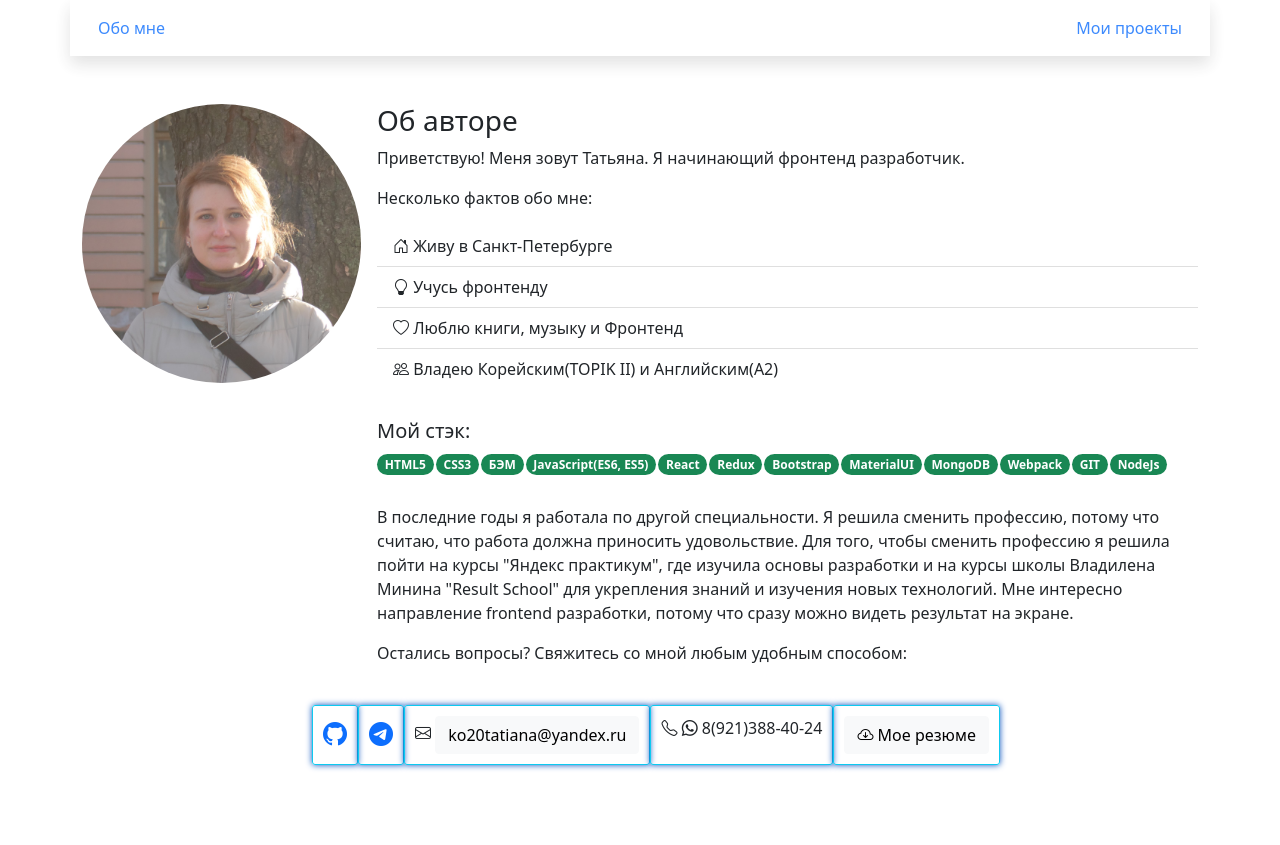
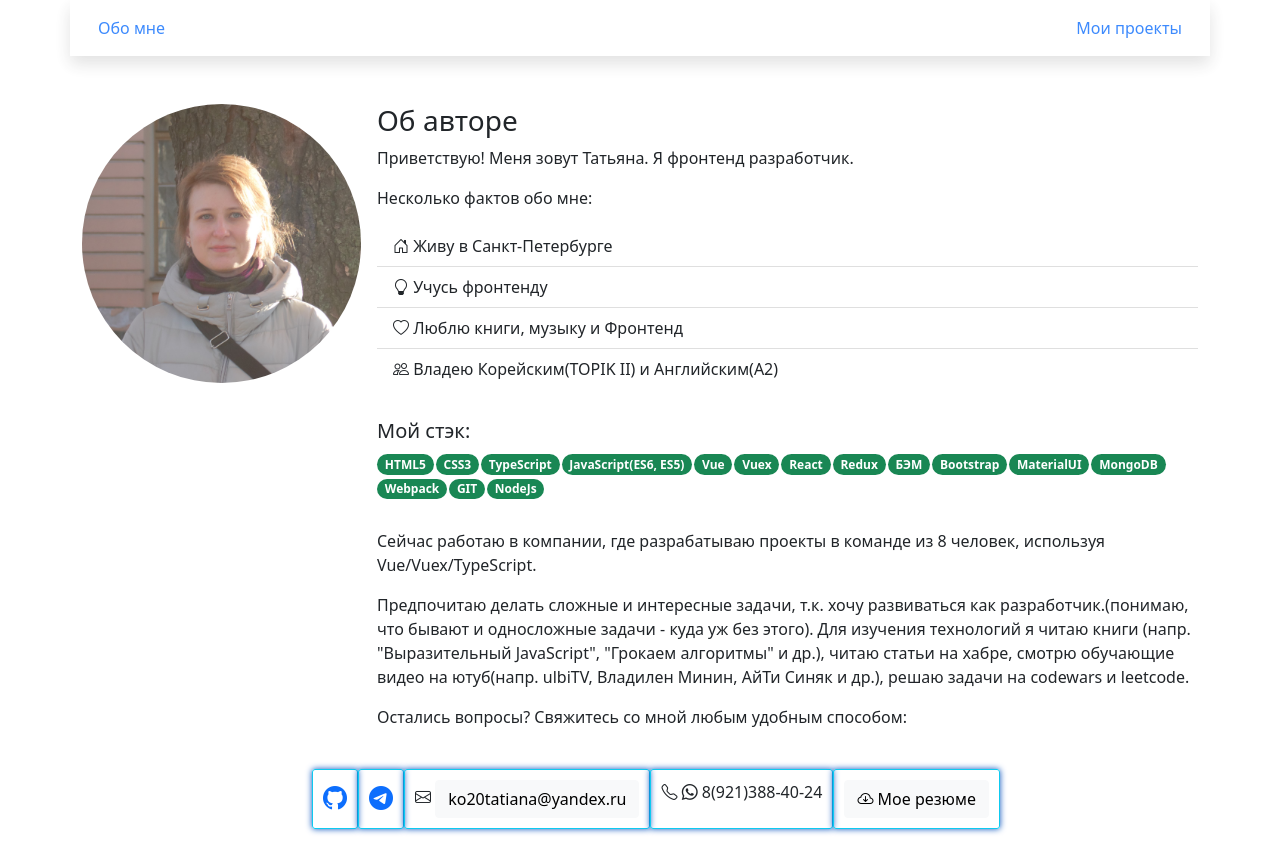
Before and after one commit to HaneulSky/portfolio, a React (Create React App) app: page /portfolio in a window 1280 px wide. Before the commit the page ends 800 px from the top, so only its background shows below. Built offline with nearby package versions, Linux system fonts and the light colour scheme; the HTML template or start-up script is replaced by a standard one.

Commit message:
updated description about me

```diff
--- a/src/app/components/layouts/about/about.jsx
+++ b/src/app/components/layouts/about/about.jsx
@@ -6,65 +6,81 @@ const About = () => {
     const photoStyles = `rounded-circle flex-shrink-0 ${aboutStyles.photo}`;
     const containerStyles = `d-flex mb-4 ${aboutStyles.container}`;
     const stacklItemStyles = `badge rounded-pill bg-success ${aboutStyles.item}`;
-    const stack = ["HTML5", "CSS3", "БЭМ", "JavaScript(ES6, ES5)", "React", "Redux", "Bootstrap", "MaterialUI", "MongoDB", "Webpack", "GIT", "NodeJs"];
+    const stack = [
+        "HTML5",
+        "CSS3",
+        "TypeScript",
+        "JavaScript(ES6, ES5)",
+        "Vue",
+        "Vuex",
+        "React",
+        "Redux",
+        "БЭМ",
+        "Bootstrap",
+        "MaterialUI",
+        "MongoDB",
+        "Webpack",
+        "GIT",
+        "NodeJs"
+    ];
     return (
         <div className="container h-100 mb-4">
             {" "}
             <div className={containerStyles}>
-                <img
-                    src={myphoto}
-                    className={photoStyles}
-                    alt="Мое фото"
-                />
+                <img src={myphoto} className={photoStyles} alt="Мое фото" />
                 <div className="flex-grow-1 ms-3">
                     {" "}
                     <h3>Об авторе</h3>
                     <p className="fst-normal" style={{ fontSize: 1 + "rem" }}>
-                        Приветствую! Меня зовут Татьяна. Я начинающий фронтенд
-                        разработчик.
+                        Приветствую! Меня зовут Татьяна. Я фронтенд разработчик.
                     </p>
-                    <p className="fst-normal">
-                        Несколько фактов обо мне:
-                    </p>
+                    <p className="fst-normal">Несколько фактов обо мне:</p>
                     <ul className="list-group list-group-flush">
                         <li className="list-group-item">
                             <i className="bi bi-house-door"></i> Живу в
                             Санкт-Петербурге
                         </li>
                         <li className="list-group-item">
-                                <i className="bi bi-lightbulb"></i> Учусь
-                                фронтенду
+                            <i className="bi bi-lightbulb"></i> Учусь фронтенду
                         </li>
                         <li className="list-group-item">
-                                <i className="bi bi-heart"></i> Люблю книги,
-                                музыку и Фронтенд
+                            <i className="bi bi-heart"></i> Люблю книги, музыку
+                            и Фронтенд
                         </li>
                         <li className="list-group-item">
                             <i className="bi bi-people"></i> Владею
                             Корейским(TOPIK II) и Английским(A2)
                         </li>
                     </ul>
-
                     <div className={aboutStyles.stack}>
                         <h5>Мой стэк:</h5>
                         {stack.map((item) => (
-                            <span className={stacklItemStyles} key={item}>{item}</span>
+                            <span className={stacklItemStyles} key={item}>
+                                {item}
+                            </span>
                         ))}
                     </div>
-
                     <p className="fst-normal">
-                        В последние годы я работала по другой специальности. Я решила сменить профессию,
-                        потому что считаю, что работа должна приносить удовольствие.
-                        Для того, чтобы сменить профессию я решила пойти на курсы &quot;Яндекс практикум&quot;, где
-                        изучила основы разработки и на курсы школы Владилена Минина &quot;Result School&quot; для укрепления знаний и
-                        изучения новых технологий.
-                        Мне интересно направление frontend разработки, потому что сразу можно видеть результат
-                        на экране.
+                        Сейчас работаю в компании, где разрабатываю проекты в
+                        команде из 8 человек, используя Vue/Vuex/TypeScript.
                     </p>
-                    <p className="fst-normal"> Остались вопросы? Свяжитесь со мной любым удобным способом: </p>
+                    <p className="fst-normal">
+                        Предпочитаю делать сложные и интересные задачи, т.к.
+                        хочу развиваться как разработчик.(понимаю, что бывают и
+                        односложные задачи - куда уж без этого). Для изучения
+                        технологий я читаю книги (напр. "Выразительный
+                        JavaScript", "Грокаем алгоритмы" и др.), читаю статьи на
+                        хабре, смотрю обучающие видео на ютуб(напр. ulbiTV,
+                        Владилен Минин, АйТи Синяк и др.), решаю задачи на
+                        codewars и leetcode.
+                    </p>
+                    <p className="fst-normal">
+                        {" "}
+                        Остались вопросы? Свяжитесь со мной любым удобным
+                        способом:{" "}
+                    </p>
                 </div>
             </div>
-
         </div>
     );
 };
```
Lines whose indentation alone changed are shown as unchanged.
